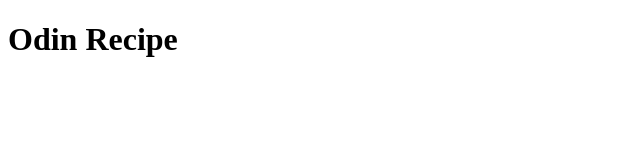
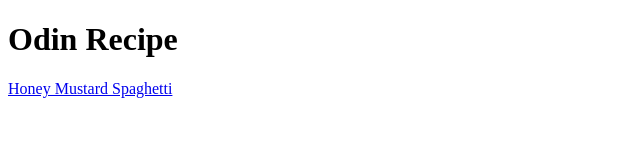
Before and after one commit to Arman-Attar/odin-recipe, a plain HTML site: page index.html in a window 1280 px wide. Shown: the whole page, without its empty margins (0-640 px from the left). Drawn offline with Linux system fonts and the light colour scheme.

Commit message:
Added link to spaghetti recipe page on homepage

```diff
--- a/index.html
+++ b/index.html
@@ -6,5 +6,6 @@
     </head>
     <body>
         <h1>Odin Recipe</h1>
+        <a href="./recipes/spaghetti.html">Honey Mustard Spaghetti</a>
     </body>
 </html>
```
